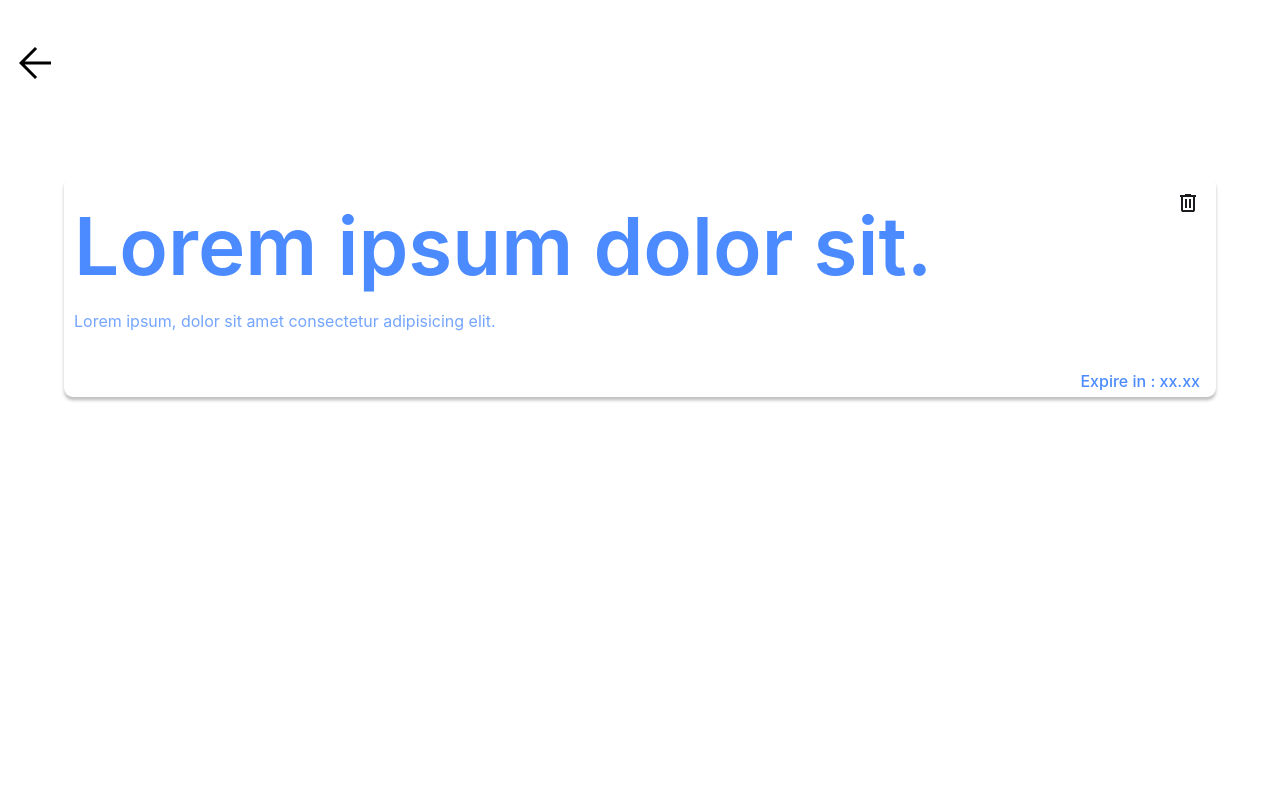
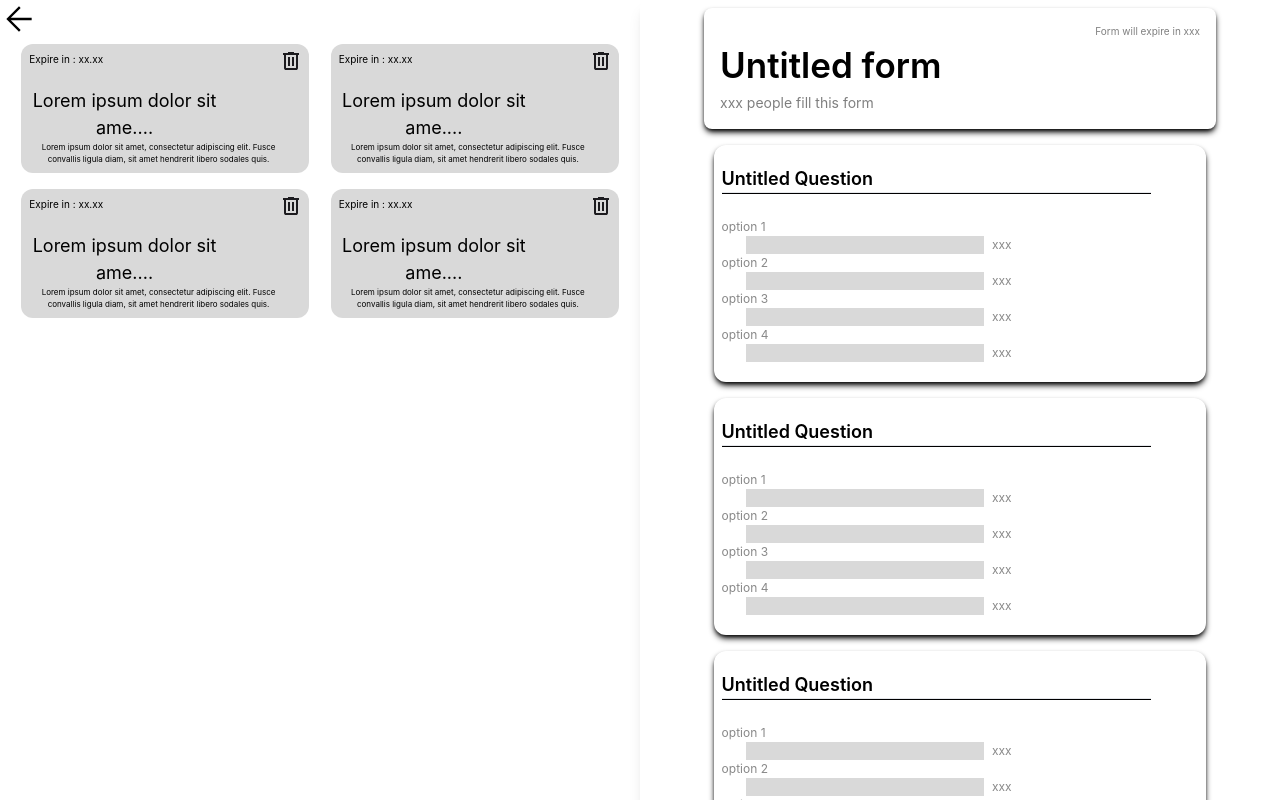
Before and after one commit to chaddjong/projek-vote, a React (Create React App) app: page /form-checking in a window 1280 px wide. Shown: the top 800 px of the page. Built offline with nearby package versions, Linux system fonts and the light colour scheme.

Commit message:
penambahan dashboard desktop

```diff
--- a/src/App.js
+++ b/src/App.js
@@ -23,6 +23,7 @@ function App() {
         <Route path="/making-token" element={<MakingToken />} />
         <Route path="/dashboard-report" element={<Dashboard />} />
         <Route path="/response-confirmation" element={<Success />} />
+        <Route path="/voting" element={<Voting />}/>
       </Routes>
     </BrowserRouter>
     // <Voting />
--- a/src/components/DashboardCard.jsx
+++ b/src/components/DashboardCard.jsx
@@ -1,8 +1,24 @@
 import React from "react";
+import Delete from "../img/delete.svg";
 
 export default function DashboardCard() {
   return (
     <body>
+      <div className="z-10 relative w-[15rem] xl:w-[18rem] h-auto p-2 bg-[#D9D9D9] max-[1023px]:hidden rounded-xl mb-4">
+        <button className="z-10 absolute left-[91%] hover:bg-slate-600">
+          <img src={Delete} />
+        </button>
+        <button className="flex flex-col">
+          <p className="text-[10px] text-[#000000]">Expire in : xx.xx</p>
+          <p className="text-[18px] text-[#000000] w-[70%] mt-[20px]">
+            Lorem ipsum dolor sit ame....
+          </p>
+          <p className="text-[8px] text-[#000000] w-[95%]">
+            Lorem ipsum dolor sit amet, consectetur adipiscing elit. Fusce
+            convallis ligula diam, sit amet hendrerit libero sodales quis.
+          </p>
+        </button>
+      </div>
       {/* mobile layout */}
       <div className="lg:hidden flex flex-row justify-start bg-white w-[97vw] h-max rounded-xl mt-[13px] mb-[10px]">
         <div className="flex flex-col">
--- a/src/components/PublicFormThumbnail.jsx
+++ b/src/components/PublicFormThumbnail.jsx
@@ -1,4 +1,5 @@
 import React from "react";
+import { Link } from "react-router-dom";
 
 export default function PublicFormThumbnail(props) {
   const { title, author } = props;
@@ -6,13 +7,14 @@ export default function PublicFormThumbnail(props) {
     <body>
       <div
         id="btn_PbcForm"
-        className="max-[1023px]:hidden flex justify-evenly bg-white w-[41%] h-[13vh] lg:h-[19vh] rounded-r-2xl rounded-l-md hover:bg-[#FFB546] mx-[4.2%] mt-5 lg:bg-[#d9d9d9] active:bg-orange-400 shadow-md shadow-black"
+        className="max-[1023px]:hidden flex bg-white w-[20vw] h-[13vh] lg:h-[19vh] rounded-r-2xl rounded-l-md hover:bg-[#FFB546] mx-[4.2%] mt-5 lg:bg-[#d9d9d9] active:bg-orange-400 shadow-md shadow-black"
       >
         <div className="bg-[#6DB9FF] h-auto w-[8px] rounded-l-[20px]"></div>
         <div className="bg-[#FFFFFF] w-[100%] rounded-r-2xl">
+          <Link to={"/voting"}>
             <button className="flex flex-col items-start w-[100%] h-[100%]">
               <p className="self-end xl:text-[14px] lg:mr-[5px] lg:text-[10px] mt-[1vh] text-[#2F76FF]">
-              Expired Date
+                Expire in:
               </p>
               <p className="self-end xl:text-[14px] lg:mr-[5px] lg:text-[10px] text-[#2F76FF]">
                 xx.xx
@@ -24,6 +26,7 @@ export default function PublicFormThumbnail(props) {
                 {author.substring(0, 30)}...
               </p>
             </button>
+          </Link>
         </div>
       </div>
       <div id="btn_PbcForm" className="lg:hidden">
--- a/src/components/QuestionCard.jsx
+++ b/src/components/QuestionCard.jsx
@@ -23,7 +23,7 @@ function QuestionCard() {
   console.log(val, "data-");
   return (
     <body className="flex flex-col items-center">
-      <div className="max-[1023px]:hidden flex flex-col bg-white w-[97%] lg:w-[95%] h-max rounded-xl p-4">
+      <div className="max-[1023px]:hidden flex flex-col bg-white w-[97%] lg:w-[97%] h-max rounded-xl p-4">
         <input
           id="question"
           placeholder="Untitled question"
--- a/src/components/ReportCard.jsx
+++ b/src/components/ReportCard.jsx
@@ -0,0 +1,31 @@
+import React from "react";
+export default function ReportCard() {
+  return (
+    <div className="max-[1023px]:hidden w-[77%] h-auto mt-4 py-5 px-2 bg-[#FFFFFF] rounded-xl shadow-md shadow-black">
+      <p className="font-semibold text-[18px]">Untitled Question</p>
+      <hr className="w-[90%] h-[2px] bg-black" />
+      <div className="mt-6">
+        <p className="text-[12px] text-[#898989]">option 1</p>
+        <div className="flex">
+          <div className="bg-[#D9D9D9] w-[50%] ml-6"></div>
+          <p className="text-[12px] text-[#898989] ml-2">xxx</p>
+        </div>
+        <p className="text-[12px] text-[#898989]">option 2</p>
+        <div className="flex">
+          <div className="bg-[#D9D9D9] w-[50%] ml-6"></div>
+          <p className="text-[12px] text-[#898989] ml-2">xxx</p>
+        </div>
+        <p className="text-[12px] text-[#898989]">option 3</p>
+        <div className="flex">
+          <div className="bg-[#D9D9D9] w-[50%] ml-6"></div>
+          <p className="text-[12px] text-[#898989] ml-2">xxx</p>
+        </div>
+        <p className="text-[12px] text-[#898989]">option 4</p>
+        <div className="flex">
+          <div className="bg-[#D9D9D9] w-[50%] ml-6"></div>
+          <p className="text-[12px] text-[#898989] ml-2">xxx</p>
+        </div>
+      </div>
+    </div>
+  );
+}
--- a/src/pages/Dashboard.jsx
+++ b/src/pages/Dashboard.jsx
@@ -6,17 +6,19 @@ import DashboardCard from "../components/DashboardCard";
 export default function Dashboard() {
   return (
     <body className="flex">
+      <div className="flex">
         <div className="w-[55%] h-[100vh] bg-white flex flex-col justify-start items-start max-[1023px]:hidden">
           <div>
-          <Link>
+            <Link to={"/home"}>
               <button class="w-[3vw]">
                 <img src={BackArrow} class="" />
               </button>
             </Link>
           </div>
         </div>
+
         <div className="w-[45%] h-[100vh] bg-[#FFFFFF] shadow-[0_35px_60px_-15px_rgba(0, 0, 0, 0.25)] shadow-lg rounded-l-lg max-[1023px]:hidden"></div>
-
+      </div>
       {/* mobile layout */}
       <div className="lg:hidden flex flex-col justify-start items-center bg-[#D9D9D9] w-[100vw] min-h-screen">
         <div className="bg-white w-[100vw] h-max rounded-b-xl flex flex-col p-2">
@@ -28,7 +30,9 @@ export default function Dashboard() {
           </Link>
           <div className="ml-[12px]">
             <h1 className="text-4xl mb-[10px]">Untitled form</h1>
-            <p className="ml-[4px] text-[17px] opacity-50">xxx people fill this form</p>
+            <p className="ml-[4px] text-[17px] opacity-50">
+              xxx people fill this form
+            </p>
           </div>
         </div>
         <div>
--- a/src/pages/FormChecking.jsx
+++ b/src/pages/FormChecking.jsx
@@ -2,15 +2,52 @@ import React, { useState } from "react";
 import BackArrow from "../img/arrow_back.svg";
 import { Link } from "react-router-dom";
 import ReportThumbnail from "../components/ReportThumbnail";
+import DashboardCard from "../components/DashboardCard";
+import ReportCard from "../components/ReportCard";
+export default function FormChecking() {
+  return (
+    <div>
+      <div className="flex max-[1023px]:hidden">
+        <div className="w-[50%] h-[100vh] bg-white flex flex-col justify-start items-start max-[1023px]:hidden">
+          <div>
+            <Link to={"/home"}>
+              <button class="w-[3vw]">
+                <img src={BackArrow} class="" />
+              </button>
+            </Link>
+            <div className="flex h-auto w-[100%] flex-wrap justify-evenly">
+              <DashboardCard />
+              <DashboardCard />
+              <DashboardCard />
+              <DashboardCard />
+            </div>
+          </div>
+        </div>
 
-export default function FormChecking() {
-
-  return (
-    // mobile layout
+        <div className="flex flex-col items-center w-[50%] h-auto pb-4 bg-[#FFFFFF] shadow-[0_35px_60px_-15px_rgba(0, 0, 0, 0.25)] shadow-lg rounded-l-lg max-[1023px]:hidden">
+          <div className="flex flex-col bg-[#FFFFFF] w-[80%] h-auto p-4 shadow-md shadow-black rounded-lg mt-2">
+            <p className="text-[#000000] opacity-[50%] text-[10px] flex self-end">
+              Form will expire in xxx
+            </p>
+            <p className="text-[35px] text-black font-semibold">
+              Untitled form
+            </p>
+            <p className="text-[14px] text-[#000000] opacity-[50%]">
+              xxx people fill this form
+            </p>
+          </div>
+          <ReportCard />
+          <ReportCard />
+          <ReportCard />
+          <ReportCard />
+        </div>
+      </div>
+      {/* // mobile layout */}
+      <div className="lg:hidden">
         <div className="flex flex-col h-screen">
           <div className="flex justify-start mt-[39px] ml-[11px] pb-[10px]">
-        <Link to={"/home"}  className="w-[10vw] h-[10vw]" >
-            <img src={BackArrow}/>
+            <Link to={"/home"} className="w-[10vw] h-[10vw]">
+              <img src={BackArrow} />
             </Link>
           </div>
           <div className="flex flex-col justify-start items-center h-screen">
@@ -23,5 +60,7 @@ export default function FormChecking() {
             </div>
           </div>
         </div>
+      </div>
+    </div>
   );
 }
--- a/src/pages/HomePage.jsx
+++ b/src/pages/HomePage.jsx
@@ -97,10 +97,7 @@ function HomePage() {
               {/* <h1 class="text-[25px] font-normal my-auto mx-auto opacity-30 font-inter">
                No Public Forms <br></br> At The Moment
               </h1>*/}
-              <div className="flex flex-wrap justify-start w-[100%]">
-                {/* <PublicFormThumbnail />
-                <PublicFormThumbnail />
-                <PublicFormThumbnail /> */}
+              <div className="flex flex-wrap justify-evenly w-[100%]">
                 {data.map((item) => {
                   return (
                     <PublicFormThumbnail
--- a/src/pages/Voting.jsx
+++ b/src/pages/Voting.jsx
@@ -30,7 +30,7 @@ export default function Voting() {
           </div>
           <div className="mt-5 ml-5 lg:mt-8">
             <p className=" text-black font-normal w-[95%] text-4xl focus:outline-none lg:text-[3vw]">
-              {data.information.title}
+              {data.title}
             </p>
             <br></br>
             <p className="text-black font-normal opacity-50 text-base leading-6 focus:outline-none ml-1 w-[95%] lg:text-[1.5vw]">
@@ -47,9 +47,7 @@ export default function Voting() {
       </div>
 
       {/* mobile layout */}
-      <div className="lg:hidden">
-        test
-      </div>
+      <div className="lg:hidden">test</div>
     </body>
   );
 }
```
Also changed, not shown: todo.txt. Lines whose indentation alone changed are shown as unchanged.
